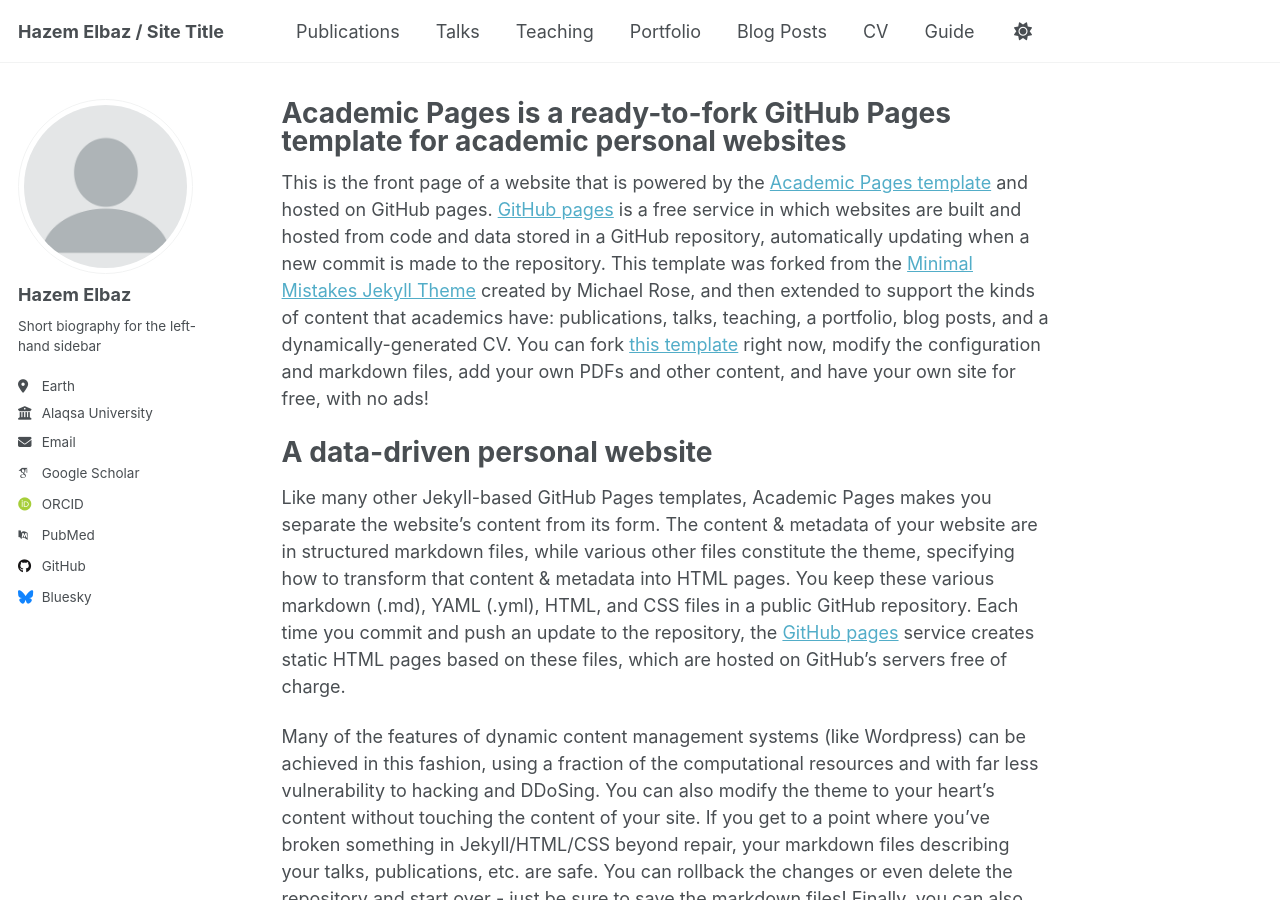
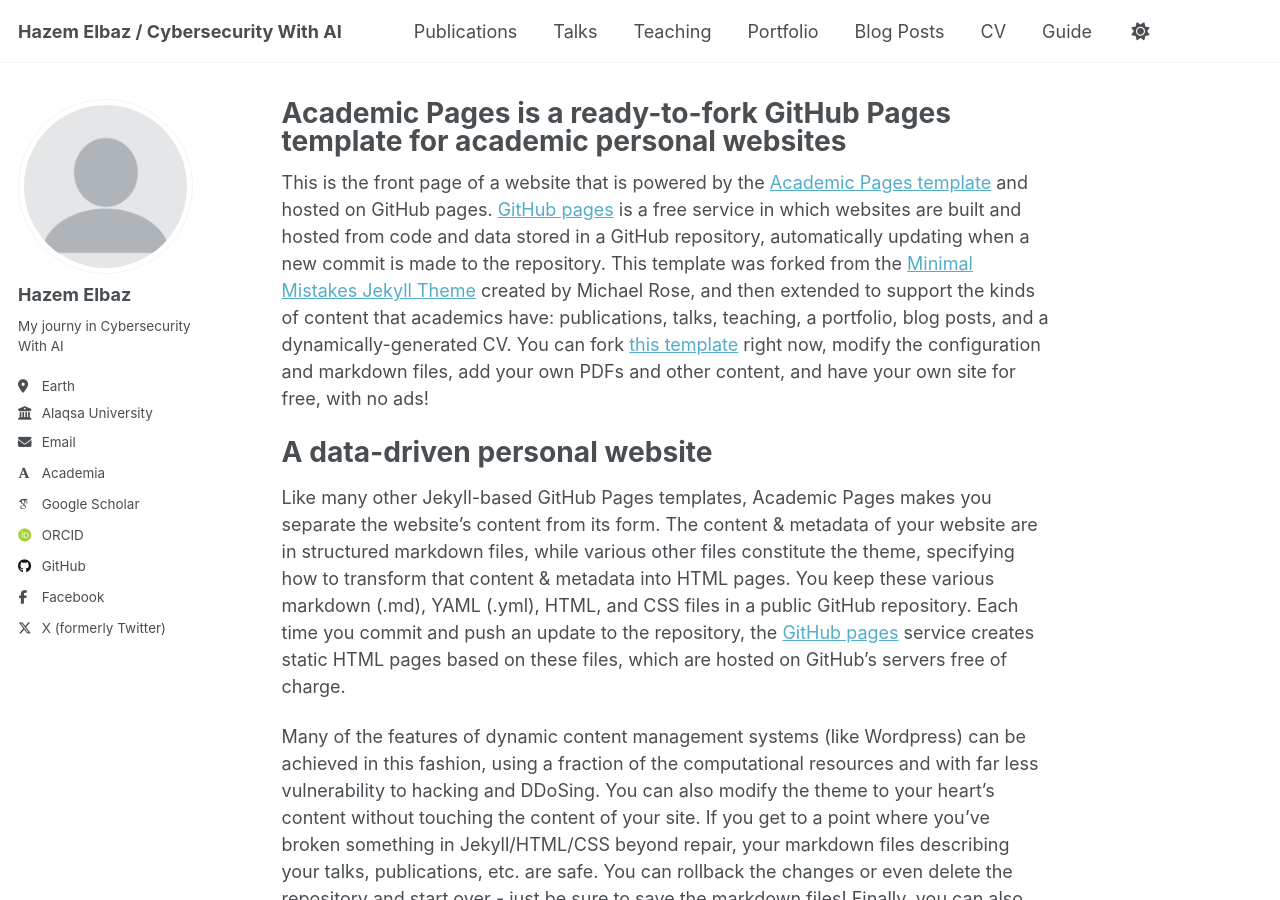
Before and after one commit to elbazhazem/elbazhazem.github.io, a Jekyll site: the page built from _pages/about.md, in a window 1280 px wide and 900 px high. Built offline with Jekyll 4.4.1, drawn with Linux system fonts in a browser that asks for light colours; some web fonts are replaced.

Commit message:
update _config

```diff
--- a/_config.yml
+++ b/_config.yml
@@ -9,10 +9,10 @@
 # Basic Site Settings
 locale                   : "en-US"
 site_theme               : "default"
-title                    : "Hazem Elbaz / Site Title"
+title                    : "Hazem Elbaz / Cybersecurity With AI"
 title_separator          : "-"
 name                     : &name "Hazem Elbaz"
-description              : &description "Cybersecurity With AI"
+description              : &description "I share my journy and experts in Cybersecurity With AI"
 url                      : https://elbazhazem.github.io # the base hostname & protocol for your site e.g. "https://[your GitHub username].github.io" or if you already have some other page hosted on Github then use "https://[your GitHub username].github.io/[Your Repo Name]"
 baseurl                  : "" # the subpath of your site, e.g. "/blog"
 repository               : "elbazhazem/elbazhazem.github.io"
@@ -25,20 +25,20 @@
   avatar           : "profile.png"
   name             : "Hazem Elbaz"
   pronouns         : # example: "she/her"
-  bio              : "Short biography for the left-hand sidebar"
+  bio              : "My journy in Cybersecurity With AI"
   location         : "Earth"
   employer         : "Alaqsa University"
   uri              : # URL
   email            : "hazem_baz@alaqsa.edu.ps"
 
   # Academic websites
-  academia         : # URL
+  academia         : "https://alaqsa.academia.edu/HElbaz"
   arxiv            : # URL - Update with the correct link to your profile
-  googlescholar    : "https://scholar.google.com/citations?user=PS_CX0AAAAAJ"
+  googlescholar    : "https://scholar.google.com/citations?user=Ei_icn0AAAAJ&hl=en"
   impactstory      : # URL
-  orcid            : "http://orcid.org/yourorcidurl"
+  orcid            : "https://orcid.org/0000-0002-0623-0929"
   semantic         : # URL
-  pubmed           : "https://www.ncbi.nlm.nih.gov/pubmed/?term=john+snow"
+  pubmed           : # "https://www.ncbi.nlm.nih.gov/pubmed/?term=john+snow"
   researchgate     : # URL
   scopus           : # URL
 
@@ -46,13 +46,13 @@
   bitbucket        : # Username - Update with your username on the site
   codepen          : # Username
   dribbble         : # Username
-  github           : "academicpages"
+  github           : "elbazhazem"
   kaggle           : # Username
   stackoverflow    : # User number or user number and name (i.e., use "1" or "1/jeff-atwood")
 
   # Social media
-  bluesky          : "bsky.app" # Replace this with you Bluesky username
-  facebook         : # Username
+  bluesky          : # "bsky.app" # Replace this with you Bluesky username
+  facebook         : hazem.elbaz
   flickr           : # Username
   foursquare       : # Username
   goodreads        : # Username
@@ -68,7 +68,7 @@
   steam            : # Username
   telegram         : # URL
   tumblr           : # Username
-  twitter          : # Username for X / Twitter
+  twitter          : hazem_baz
   vine             : # Username
   weibo            : # Username
   wikipedia        : # Username
```
Also changed, not shown: 1 other file.
